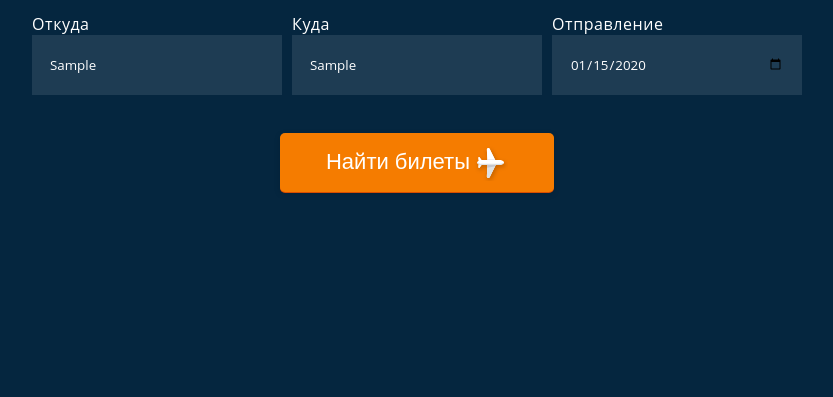
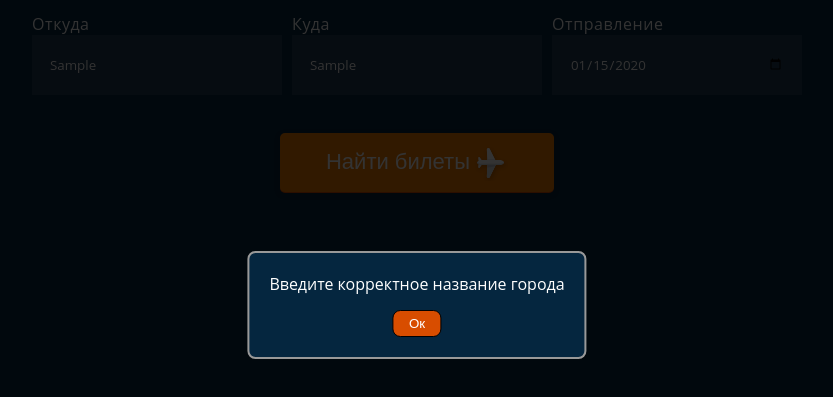
Before and after one commit to dasdias/aviasales, a plain HTML site: page index.html in a window 1280 px wide. Both pictures are taken after typing "Sample", "Sample", "2020-01-15" into the empty fields and a click on the button "Найти билеты". Shown: the part 95-492 px from the top of the page, without its empty margins (223-1056 px from the left). Drawn offline with Linux system fonts and the light colour scheme; no server answers.

Commit message:
Aviasales final day added modal

```diff
--- a/index.html
+++ b/index.html
@@ -59,6 +59,15 @@
 			</section>
 		</section>
 
+		<div class="modal">
+			<div class="modal-overlay">
+				<div class="modal-body">
+					<div class="modal-body-content"></div>
+					<button class="modal-ok">Ок</button>
+				</div>
+			</div>
+		</div>
+
 
 	</main>
 	<script src="script.js"></script>
--- a/script.js
+++ b/script.js
@@ -10,6 +10,8 @@ document.addEventListener('DOMContentLoaded', () => {
 				dropdownСitiesFrom = formSearch.querySelector('.dropdown__cities-from'),
 				inputDateDepart = formSearch.querySelector('.input__date-depart'),
 				cheapestTicket = document.getElementById('cheapest-ticket'),
+				modal = document.querySelector('.modal'),
+				modaBtnlOk = document.querySelector('.modal-ok'),
 				otherCheapTickets = document.getElementById('other-cheap-tickets');
 
 			// http://api.travelpayouts.com/data/ru/cities.json
@@ -29,6 +31,21 @@ document.addEventListener('DOMContentLoaded', () => {
 		// 'Екатеринбург', 'Одесса', 'Ухань', 'Шымкен', 'Нижний Новгорог',
 		// 'Калининград', 'Вроцлав', 'Ростов-на-дону'];
 
+		const showModal = (message) => {
+			modal.style.display = "block";
+			let modalBodyContent = modal.querySelector('.modal-body-content');
+			modalBodyContent.textContent = '';
+			modalBodyContent.insertAdjacentHTML('beforeend', message);
+		};
+		modal.addEventListener('click', (event) => {
+			let target = event.target;
+			if (target.classList.contains('modal-overlay')) {
+				modal.style.display = "none";
+			}
+		});
+		modaBtnlOk.addEventListener('click', () => {
+			modal.style.display = "none";
+		});
 
 		const getData = (url, callback, reject = console.error) => {
 
@@ -218,11 +235,11 @@ document.addEventListener('DOMContentLoaded', () => {
 					getData(calendar + requestData, (response) => {
 						renderCheap(response, formData.when);
 					}, (error) => {
-						alert('В этом направлении нет рейсов');
+						showModal('В этом направлении нет рейсов');
 						console.error('Ошибка ', error);
 					});
 				} else {
-					alert('Введите корректное название города')
+					showModal('Введите корректное название города');
 				}
 
 		});
--- a/style.css
+++ b/style.css
@@ -265,6 +265,47 @@ input {
 .block__ticket {
     margin: 50px 0;
 }
+.modal {
+    display: none;
+    position: absolute;
+    top: 0;
+    left: 0;
+    right: 0;
+    bottom: 0;
+    z-index: 10;
+}
+
+.modal-overlay {
+    width: 100%;
+    height: 100%;
+    background-color: rgba(0, 0, 0, .8);
+}
+
+.modal-body {
+    position: absolute;
+    top: 50%;
+    left: 50%;
+    transform: translate(-50%, -50%);
+    border: 2px solid #999;
+    border-radius: 8px;
+    padding: 20px;
+    background-color: #05263F;
+    color: #fff;
+    text-align: center;
+}
+.modal-body-content {
+    margin-bottom: 15px;
+}
+
+.modal-ok {
+    padding: 5px 15px;
+    border-radius: 8px;
+    border: 1px solid #000;
+    outline: none;
+    background-color: #d84d00;
+    color: #fff;
+    text-align: center;
+}
 
 @media(max-width: 768px) {
     .ticket__wrapper {
```
